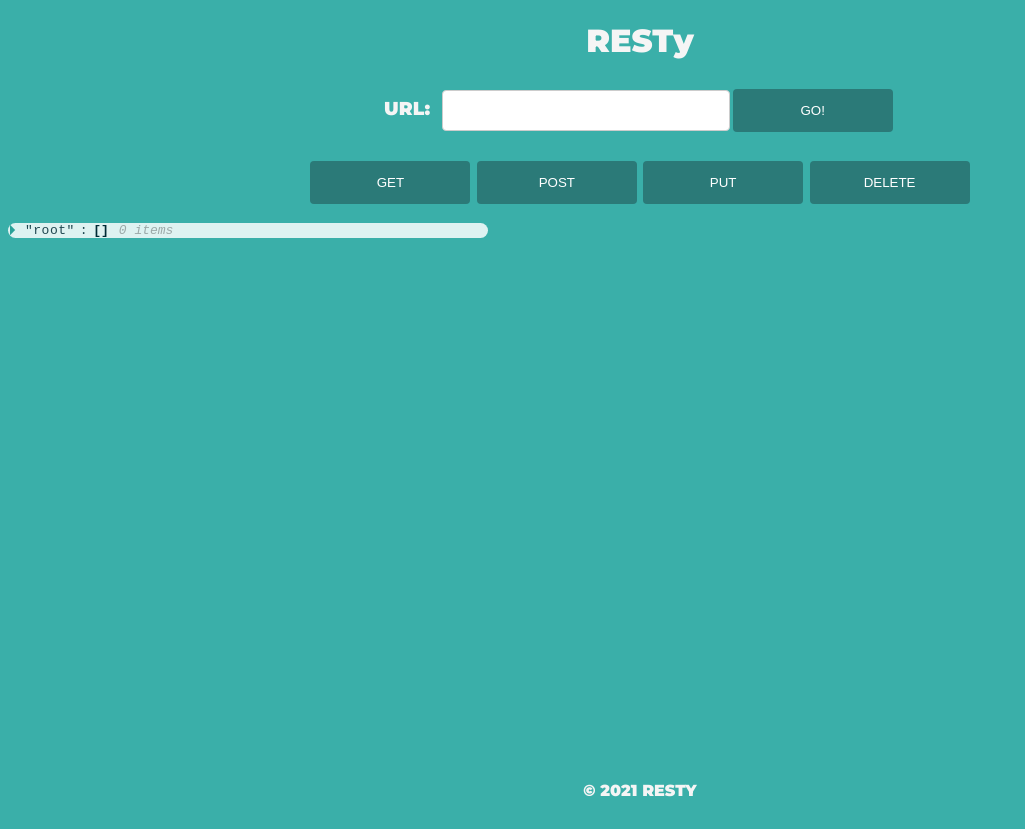
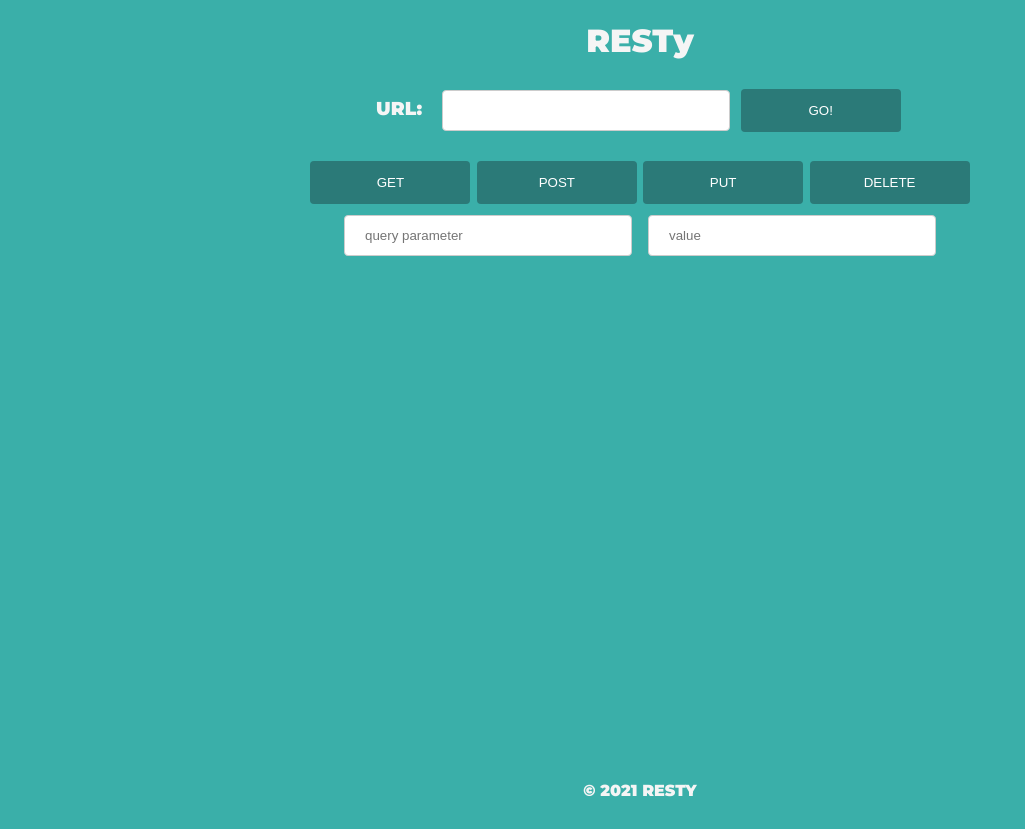
Before and after one commit to yjyoo773/resty, a React (Create React App) app: page / in a window 1280 px wide. Shown: the whole page, without its empty margins (0-1025 px from the left). Built offline with nearby package versions, Linux system fonts and the light colour scheme.

Commit message:
got loading to work and update input when clicking history

```diff
--- a/package.json
+++ b/package.json
@@ -9,6 +9,7 @@
     "axios": "^0.21.1",
     "node-sass": "^6.0.0",
     "react": "^17.0.2",
+    "react-awesome-spinners": "^1.3.1",
     "react-dom": "^17.0.2",
     "react-if": "^4.0.1",
     "react-json-view": "^1.21.3",
--- a/src/App.js
+++ b/src/App.js
@@ -5,8 +5,7 @@ import Form from "./components/form";
 import History from "./components/history";
 import Results from "./components/results";
 import Footer from "./components/footer";
-
-
+import { Roller } from "react-awesome-spinners";
 
 class App extends React.Component {
   constructor(props) {
@@ -15,6 +14,9 @@ class App extends React.Component {
       count: 0,
       results: [],
       history: [],
+      rest: "get",
+      url: "",
+      loading: false,
     };
   }
 
@@ -22,14 +24,55 @@ class App extends React.Component {
     this.setState({ count, results, history });
   };
 
+  toggleLoad = () => {
+    this.setState({ loading: !this.state.loading });
+  };
+
+  handleUrl = (url) => {
+    this.setState({ url });
+  };
+
+  handleRest = (rest) => {
+    this.setState({ rest });
+  };
+
+  handleHistory = (url, rest) => {
+    this.setState({ url, rest });
+  };
+
   render() {
-    console.log(this.state.results);
     return (
       <>
         <Header />
-        <Form handleForm={this.handleForm} history={this.state.history} />
-            <History history={this.state.history} />
+        <Form
+          handleForm={this.handleForm}
+          handleUrl={this.handleUrl}
+          handleRest={this.handleRest}
+          toggleLoad={this.toggleLoad}
+          history={this.state.history}
+          url={this.state.url}
+          rest={this.state.rest}
+        />
+        {this.state.loading && <Roller/>}
+        <div
+          className="histults"
+          style={{
+            display: "grid",
+            gridTemplateColumns: "1fr 1fr",
+            justifyItems: "center",
+          }}
+        >
+          <History
+            history={this.state.history}
+            handleUrl={this.handleUrl}
+            handleRest={this.handleRest}
+          />
+          {this.state.results.length > 0 ? (
             <Results results={this.state.results} count={this.state.count} />
+          ) : (
+            ""
+          )}
+        </div>
         <Footer />
       </>
     );
--- a/src/components/form/form.scss
+++ b/src/components/form/form.scss
@@ -2,7 +2,7 @@ body{
     input[type=text]{
         width: 18rem;
         padding: 12px 20px;
-        margin: 8px 0;
+        margin: 8px 8px;
         display: inline-block;
         border: 1px solid #ccc;
         border-radius: 4px;
--- a/src/components/form/index.js
+++ b/src/components/form/index.js
@@ -1,67 +1,85 @@
 import React from "react";
 import "./form.scss";
 import axios from "axios";
+import FormBody from "../formbody";
+import FormQuery from "../formquery";
 
 class Form extends React.Component {
   constructor(props) {
     super(props);
     this.state = {
-      url: "",
-      rest: "get",
+      body: "",
+      query: "",
+      value: "",
     };
   }
 
   handleUrlChange = (e) => {
     let url = e.target.value;
-    this.setState({ url });
+    // this.setState({ url });
+    this.props.handleUrl(url)
+  };
+
+  handleBody = (body) => {
+    this.setState({ body });
+  };
+
+  handleQuery = (query) => {
+    this.setState({ query });
+  };
+
+  handleValue = (value) => {
+    this.setState({ value });
   };
 
   handleRestButton = (e) => {
     e.preventDefault();
     let rest = e.target.value;
-    this.setState({ rest });
+    this.props.handleRest(rest)
   };
 
   handleGoButton = async (e) => {
     e.preventDefault();
     let history = this.props.history;
-    history.push(`${this.state.rest}   ${this.state.url}`);
+    history.push([this.props.rest,this.props.url,this.state.body]);
     this.setState({ history });
+    // console.log("from handlegobutton",history)
     try {
       let data;
-      let results = []
+      let results = [];
+      this.props.toggleLoad()
       // if (this.state.rest === "get") {
-        data = await axios.get(this.state.url);
+      data = await axios.get(this.props.url);
       // }
       // if (this.state.rest === "post") {
-      //   data = await axios.post(this.state.url);
+        // data = await axios.post(this.props.url,this.state.body);
       // }
       // if (this.state.rest === "put") {
-      //   data = await axios.put(this.state.url);
+      //   data = await axios.put(this.props.url);
       // }
       // if (this.state.rest === "delete") {
-      //   data = await axios.delete(this.state.url);
+      //   data = await axios.delete(this.props.url);
       // }
       let count = data.data.count;
-      let header = data.headers
-      let body = data.data
-      results.push(header)
-      results.push(body)
-      console.log('from form',data)
-      this.props.handleForm(count, results,history);
-    } catch (error) {
-      console.error(error);
+      let header = data.headers;
+      let body = data.data;
+
+      results.push(header);
+      results.push(body);
+      this.props.handleForm(count, results, history);
+      this.props.toggleLoad()
+    } catch (e) {
+      console.log(e);
     }
   };
 
   render() {
-    // const list = this.props.history.map((element) => <li>{element}</li>);
+    const isGet = this.props.rest === "get";
     return (
-      <div>
       <div>
         <h3>
           URL: &nbsp;
-            <input type="text" required onChange={this.handleUrlChange} />
+          <input type="text" onChange={this.handleUrlChange} value ={this.props.url} />
           <button onClick={this.handleGoButton}>GO!</button>
         </h3>
 
@@ -77,11 +95,15 @@ class Form extends React.Component {
         <button onClick={this.handleRestButton} value="delete">
           DELETE
         </button>
-        </div>
 
-        {/* <div className="history">
-          <ul>{list}</ul>
-        </div> */}
+        {isGet ? (
+          <FormQuery
+            handleQuery={this.handleQuery}
+            handleValue={this.handleValue}
+          />
+        ) : (
+          <FormBody handleBody={this.handleBody} />
+        )}
       </div>
     );
   }
--- /dev/null
+++ b/src/components/formbody/index.js
@@ -0,0 +1,18 @@
+import React from "react";
+
+class FormBody extends React.Component {
+  handleBodyChange = (e) => {
+    let body = e.target.value;
+    this.props.handleBody(body);
+  };
+
+  render() {
+    return (
+      <div>
+        <input type="text" placeholder="body" onChange={this.handleBodyChange} />
+      </div>
+    );
+  }
+}
+
+export default FormBody;
--- /dev/null
+++ b/src/components/formquery/index.js
@@ -0,0 +1,32 @@
+import React from "react";
+import "./_formquery.scss";
+
+class FormQuery extends React.Component {
+  handleQueryChange = (e) => {
+    let query = e.target.value;
+    this.props.handleQuery(query);
+  };
+
+  handleValueChange = (e) => {
+    let value = e.target.value;
+    this.props.handleValue(value);
+  };
+
+  render() {
+    return (
+      <div>
+        <input
+          type="text"
+          placeholder="query parameter"
+          onChange={this.handleQueryChange}
+        />
+        <input
+          type="text"
+          placeholder="value"
+          onChange={this.handleValueChange}
+        />
+      </div>
+    );
+  }
+}
+export default FormQuery;
--- a/src/components/history/index.js
+++ b/src/components/history/index.js
@@ -1,9 +1,22 @@
 import React from "react";
-import './history.scss';
+import "./history.scss";
 
 class History extends React.Component {
+  getvals = (e) => {
+    let req = e.target.innerHTML;
+    req = req.split(/[ ]+/);
+    let url = req[1];
+    let rest = req[0];
+    this.props.handleRest(rest);
+    this.props.handleUrl(url);
+    console.log(e.target);
+  };
   render() {
-    const list = this.props.history.map((element,idx) => <li key={idx}>{element}</li>);
+    const list = this.props.history.map((element, idx) => (
+      <li key={idx} onClick={this.getvals}>
+        {element[0]} {element[1]}
+      </li>
+    ));
     return (
       <>
         <ul>{list}</ul>
```
Also changed, not shown: src/components/formquery/_formquery.scss (added), 1 other file (tests, documents, lock files or other folders). Lines whose indentation alone changed are shown as unchanged.
